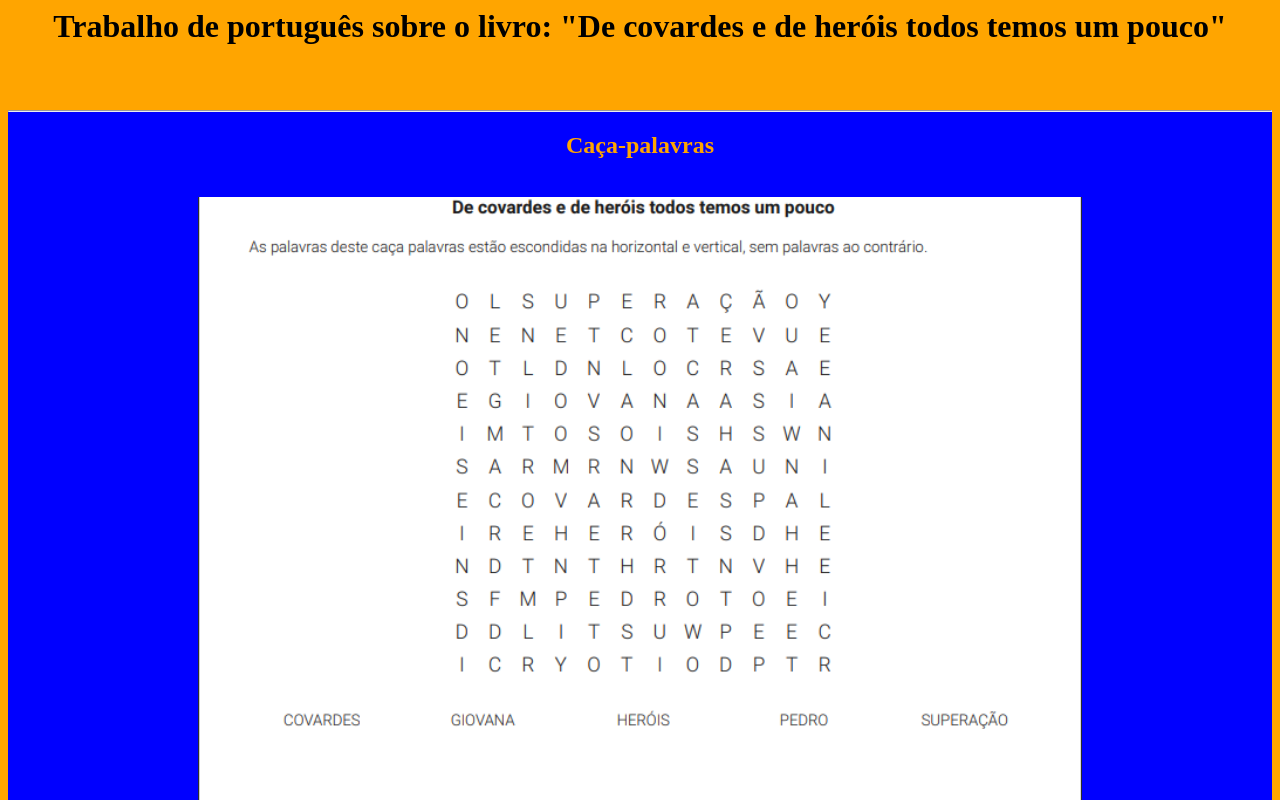
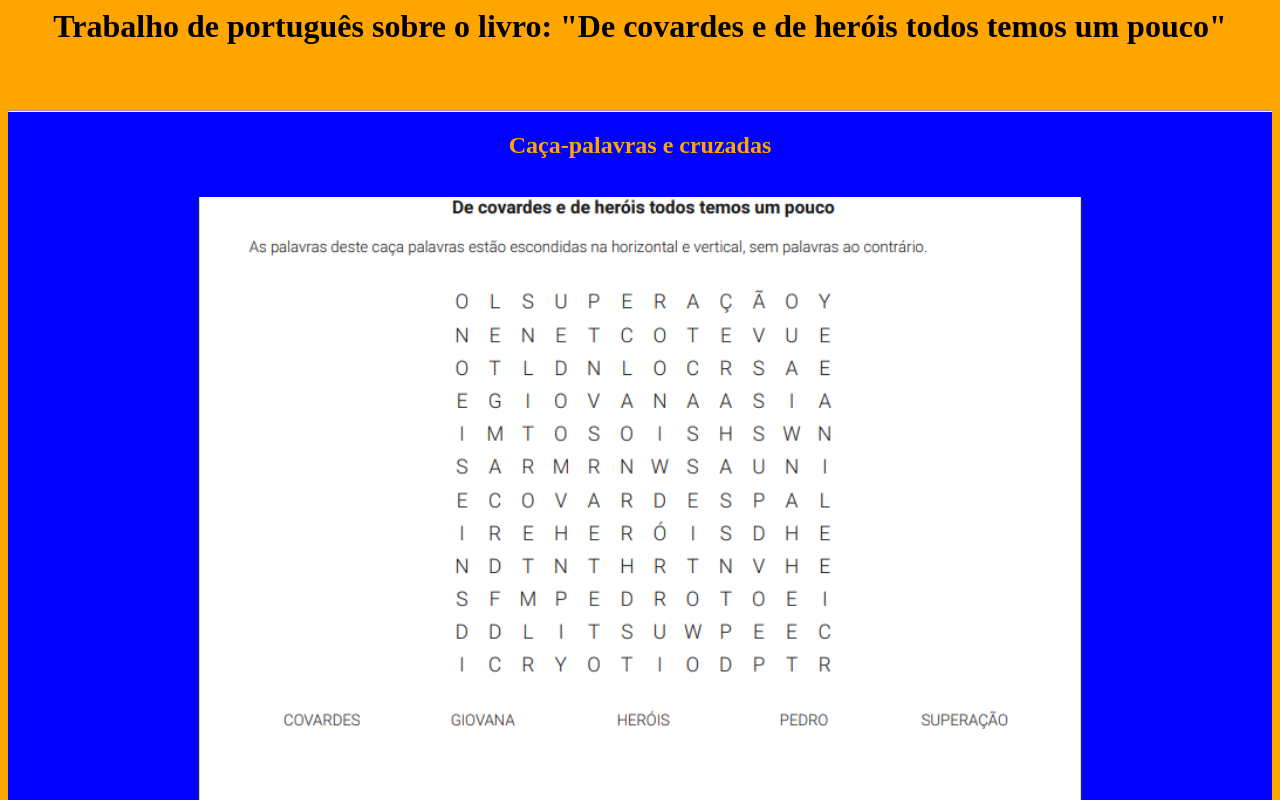
Before and after one commit to RenanRoque23/trabalho-de-portugues, a plain HTML site: page index.html in a window 1280 px wide. Shown: the top 800 px of the page. Drawn offline with Linux system fonts and the light colour scheme.

Commit message:
Update index.html

```diff
--- a/index.html
+++ b/index.html
@@ -7,7 +7,7 @@
         <h1 id="titulodotrabalho">Trabalho de português sobre o livro: "De covardes e  de heróis todos temos um pouco" </h1>
         <br><br><section id="caçada">
             <hr>
-            <h2 id="titulosdasseçoes">Caça-palavras</h2>
+            <h2 id="titulosdasseçoes">Caça-palavras e cruzadas</h2>
             <br><img src="caçador.png" id="caçapalavras">
             <img src="caçado.png" id="caçacoiso">
                 <hr>
```
